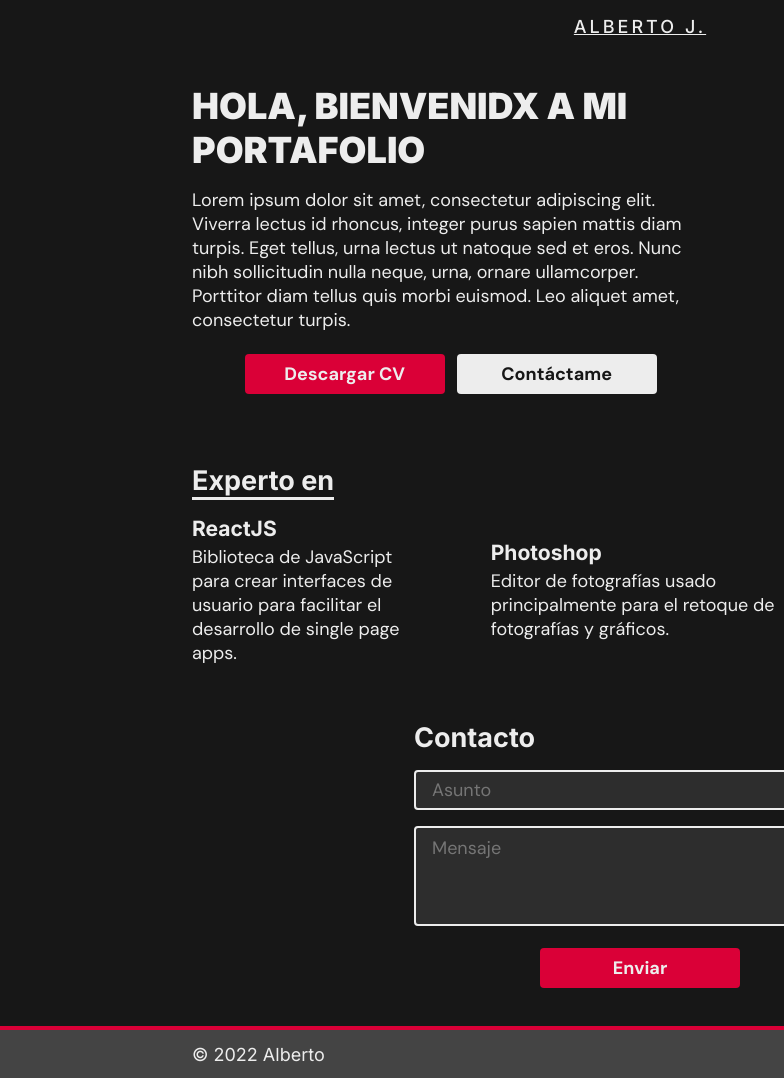
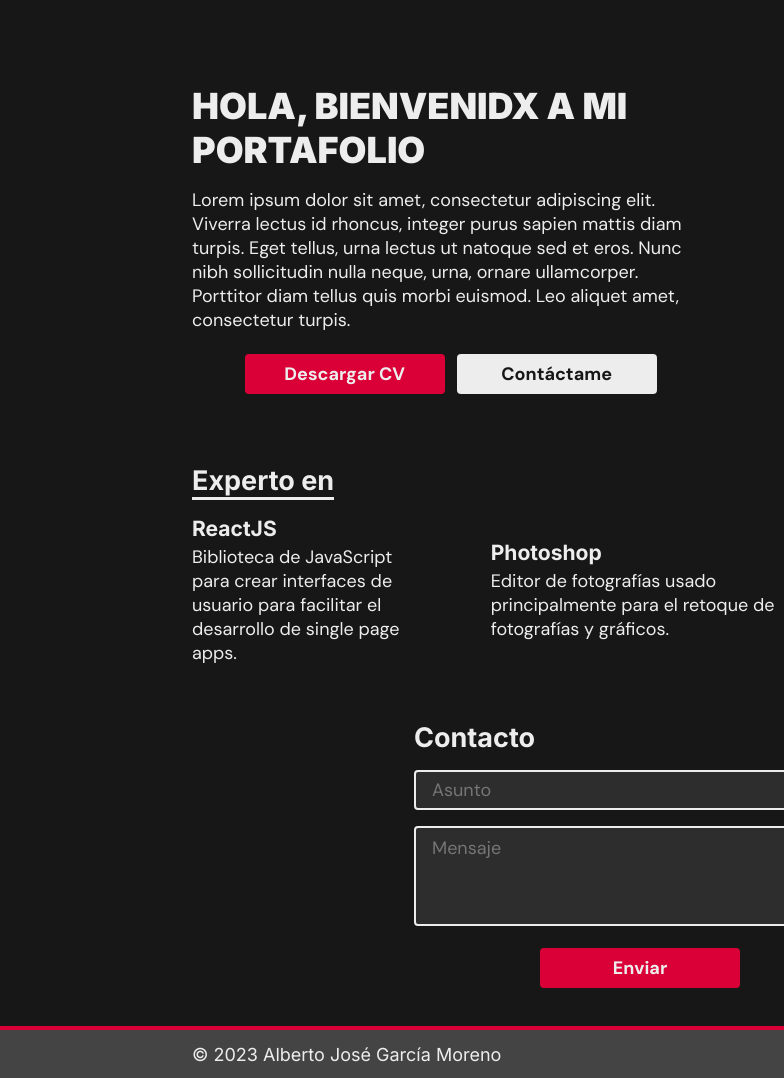
Before and after one commit to albertoisdeveloping/albertoisdeveloping.github.io, a plain HTML site: page index.html in a window 1280 px wide. Shown: the full height of the page, 0-784 px from the left. Drawn offline with Linux system fonts and the light colour scheme.

Commit message:
cambio de año al footer, y eliminación delnombre en el header

```diff
--- a/index.html
+++ b/index.html
@@ -11,7 +11,7 @@
 	</head>
 	<body>
 		<header class="header">
-<p class="header__title">Alberto J.</p>
+
 		</header>
 
 		<main>
@@ -58,7 +58,7 @@
 
 		<footer class="footer">
 			<div class="footer__copyright">
-<p class="footer__copyright--text">&copy; 2022 Alberto</p>
+			<p class="footer__copyright--text">&copy; 2023 Alberto José García Moreno</p>
 			</div>
 
 			<div class="footer__socials">
```
Lines whose indentation alone changed are shown as unchanged.
